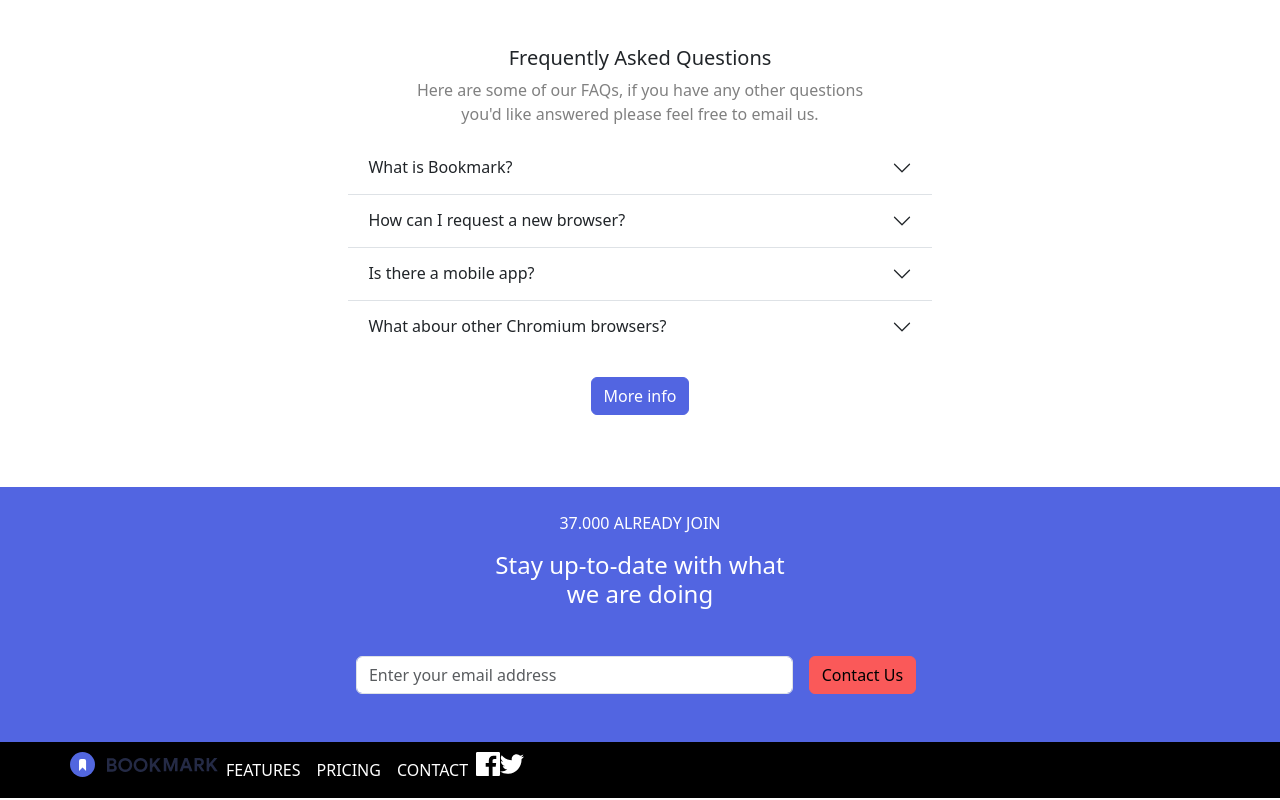
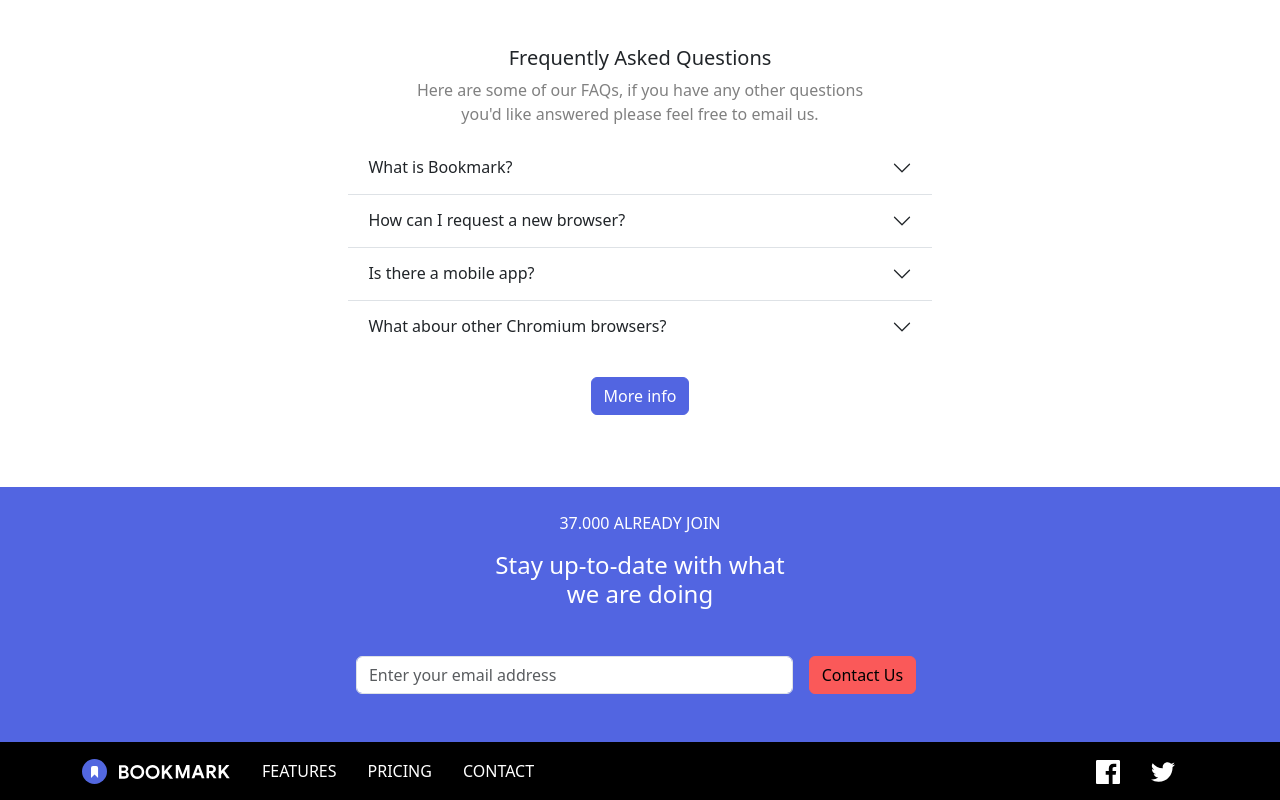
Before and after one commit to ClaudiaAmprimo/Sprint_1_2, a website: page index.html in a window 1280 px wide. Shown: the part 1752-2552 px from the top of the page. Drawn offline with nearby package versions, Linux system fonts and the light colour scheme.

Commit message:
footer and form

```diff
--- a/index.html
+++ b/index.html
@@ -212,7 +212,7 @@
           <h4 class="mb-5">Stay up-to-date with what<br>
             we are doing</h4>
           <form class="row needs-validation">
-            <div class="col mb-3 d-flex justify-content-center gap-3 mb-5">
+            <div class="form-email col mb-3 d-flex justify-content-center gap-3 mb-5">
               <label for="exampleInputEmail1" class="form-label"></label>
               <input type="email" class="form-control" id="exampleInputEmail1"
               aria-describedby="emailHelp" placeholder="Enter your email address" required>
@@ -224,10 +224,10 @@
     </div>
     <nav class="navbar navbar-expand-lg navbar-dark bg-dark" id="navbar-bottom">
         <div class="container-fluid">
-          <div class="container nav">
-            <ul class="navbar-nav">
-              <li class="nav-item">
-                <img src="imagenes/logo-bookmark.svg" alt="Logo Bookmark">
+          <div class="container d-flex justify-content-between align-items-center w-100 flex-column flex-lg-row">
+            <ul class="navbar-nav d-flex align-items-center">
+              <li class="nav-item me-4">
+                <img src="imagenes/logo-bookmark-negativo.svg" alt="Logo Bookmark">
               </li>
               <li class="nav-item">
                 <a class="nav-link active ms-20" aria-current="page" href="#">FEATURES</a>
@@ -238,11 +238,17 @@
               <li class="nav-item">
                 <a class="nav-link active" aria-current="page" href="#">CONTACT</a>
               </li>
-              <li class="nav-item justify-content-end">
-                <img src="imagenes/icon-facebook.svg" alt="Logo Facebook">
+            </ul>
+            <ul class="navbar-nav logos-footer">
+              <li class="nav-item">
+                <a class="nav-link" href="#">
+                  <img src="imagenes/icon-facebook.svg" alt="Logo Facebook">
+                </a>
               </li>
-              <li class="nav-item justify-content-end">
-                <img src="imagenes/icon-twitter.svg" alt="Logo Twitter">
+              <li class="nav-item d-inline">
+                <a class="nav-link" href="#">
+                  <img src="imagenes/icon-twitter.svg" alt="Logo twitter">
+                </a>
               </li>
             </ul>
           </div>
--- a/styles.scss
+++ b/styles.scss
@@ -84,9 +84,14 @@ width: 60%;
 }
 #navbar-bottom{
   background-color: black;
-  a{
+  a.nav-link{
     color:white;
+    margin-right: 15px;
   }
+  img{
+    vertical-align: middle;
+  }
+
 }
 #exampleInputEmail1{
   width: 40%;
@@ -104,12 +109,12 @@ width: 60%;
     display: flex;
     flex-direction: column-reverse;
   }
-  .nav-item{
-    width: 50%;
+  .nav-item .navbar-nav{
+    flex-direction: column;
+    text-align: center;
+    margin-left: 0;
+  }
+  .logos-footer{
     flex-direction: row;
-    text-align: center;
-  }
-  .form-label{
-
   }
 }
```
Also changed, not shown: imagenes/logo-bookmark-negativo.svg (added), styles.css, 1 other file.
